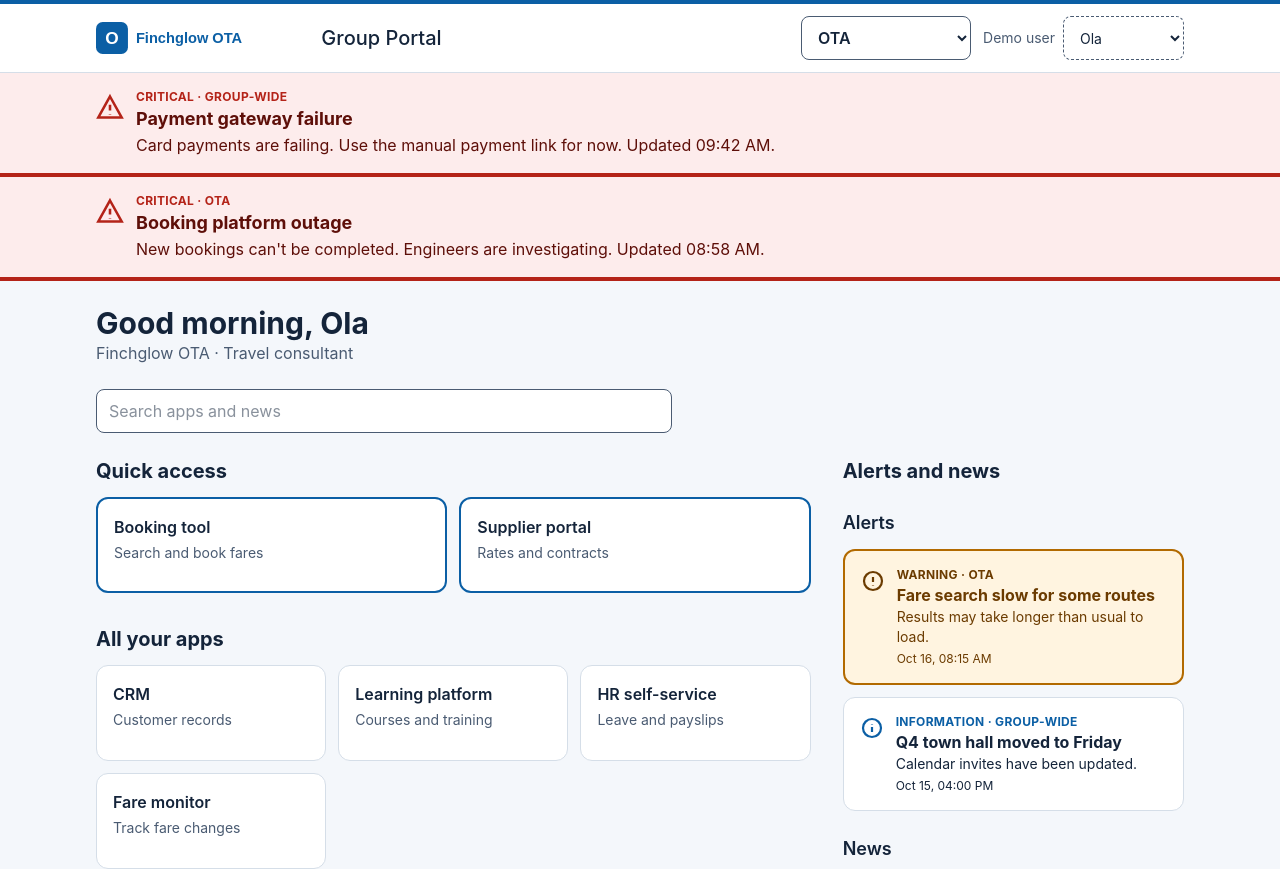
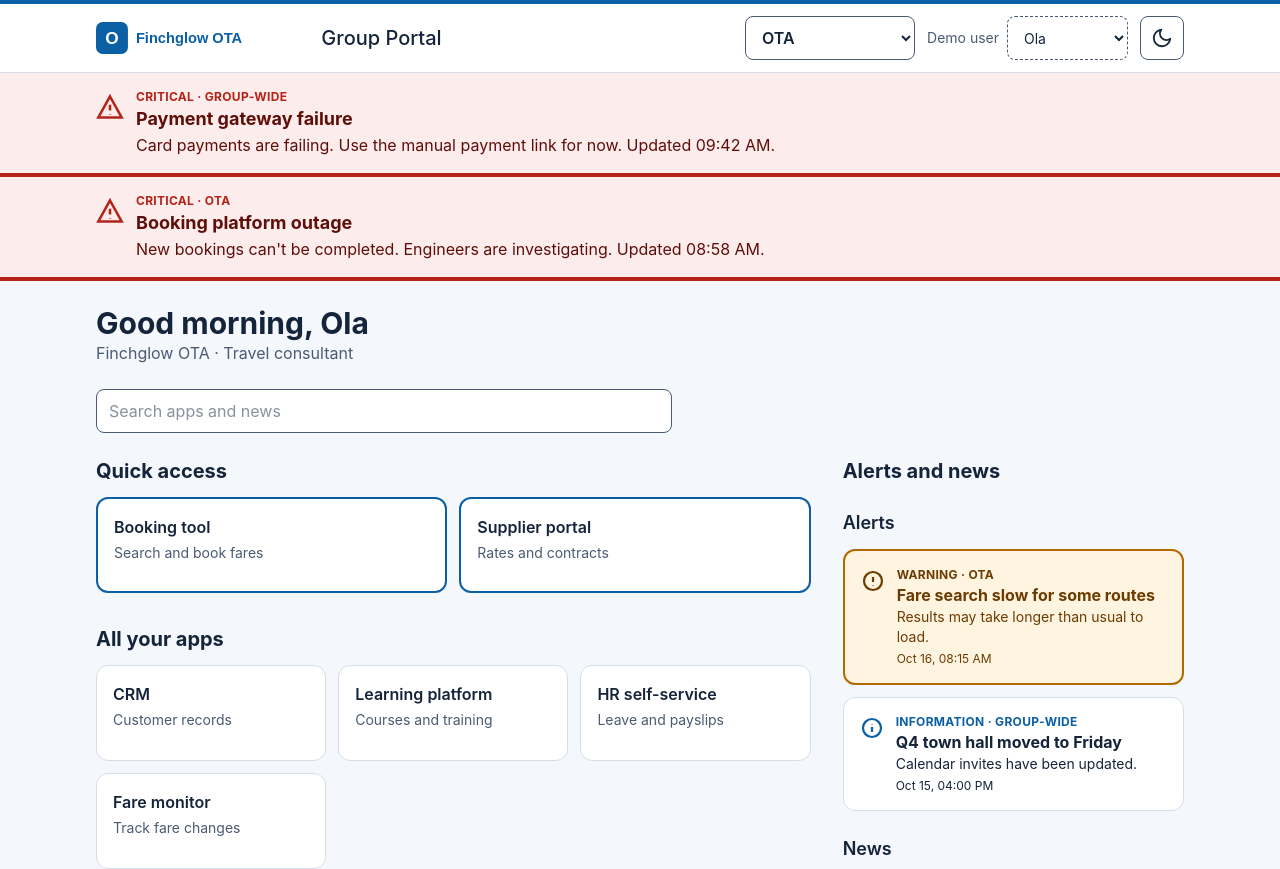
Before and after one commit to Habiboyewo/finchglow-portal, a React (Vite) app: page / in a window 1280 px wide. Shown: the top 869 px of the page. Built offline with nearby package versions, Linux system fonts and the light colour scheme.

Commit message:
dark mode toggle, dark tokens

```diff
--- a/src/components/layout/Header.tsx
+++ b/src/components/layout/Header.tsx
@@ -1,6 +1,7 @@
 import { usePortal } from "../../context/portalContext";
 import { CompanySwitcher } from "./CompanySwitcher";
 import { DemoUserPicker } from "./DemoUserPicker";
+import { ThemeToggle } from "./ThemeToggle";
 
 export function Header() {
   const { company } = usePortal();
@@ -9,16 +10,19 @@ export function Header() {
     <header className="border-b border-t-4 border-b-line border-t-accent bg-surface">
       <div className="mx-auto flex max-w-6xl flex-wrap items-center gap-4 px-4 py-3 sm:px-8">
         <div className="flex items-center gap-3">
-          <img
-            src={company.logo}
-            alt={`Finchglow ${company.name}`}
-            className="h-8 w-auto"
-          />
+          <span className="rounded-md dark:bg-white dark:p-1">
+            <img
+              src={company.logo}
+              alt={`Finchglow ${company.name}`}
+              className="h-8 w-auto"
+            />
+          </span>
           <p className="text-xl font-medium text-fg">Group Portal</p>
         </div>
         <div className="ml-auto flex flex-wrap items-center gap-3">
           <CompanySwitcher />
           <DemoUserPicker />
+          <ThemeToggle />
         </div>
       </div>
     </header>
--- /dev/null
+++ b/src/components/layout/ThemeToggle.tsx
@@ -0,0 +1,64 @@
+import { useEffect, useState } from "react";
+
+type Theme = "light" | "dark";
+
+const STORAGE_KEY = "portal-theme";
+
+function getInitialTheme(): Theme {
+  try {
+    const saved = localStorage.getItem(STORAGE_KEY);
+    if (saved === "light" || saved === "dark") return saved;
+  } catch {
+    // Storage can be blocked, so fall through to the system setting
+  }
+  return window.matchMedia("(prefers-color-scheme: dark)").matches
+    ? "dark"
+    : "light";
+}
+
+export function ThemeToggle() {
+  const [theme, setTheme] = useState<Theme>(getInitialTheme);
+
+  useEffect(() => {
+    document.documentElement.dataset.theme = theme;
+    try {
+      localStorage.setItem(STORAGE_KEY, theme);
+    } catch {
+      // Not saving the choice is fine, the toggle still works
+    }
+  }, [theme]);
+
+  const isDark = theme === "dark";
+  const label = isDark ? "Switch to light mode" : "Switch to dark mode";
+
+  return (
+    <button
+      type="button"
+      aria-label={label}
+      title={label}
+      onClick={() => setTheme(isDark ? "light" : "dark")}
+      className="flex h-11 w-11 items-center justify-center rounded-lg border border-muted bg-surface text-fg"
+    >
+      <svg
+        aria-hidden="true"
+        width="22"
+        height="22"
+        viewBox="0 0 24 24"
+        fill="none"
+        stroke="currentColor"
+        strokeWidth="2"
+        strokeLinecap="round"
+        strokeLinejoin="round"
+      >
+        {isDark ? (
+          <>
+            <circle cx="12" cy="12" r="4" />
+            <path d="M12 2v2M12 20v2M4.9 4.9l1.4 1.4M17.7 17.7l1.4 1.4M2 12h2M20 12h2M4.9 19.1l1.4-1.4M17.7 6.3l1.4-1.4" />
+          </>
+        ) : (
+          <path d="M21 12.8A9 9 0 1 1 11.2 3a7 7 0 0 0 9.8 9.8z" />
+        )}
+      </svg>
+    </button>
+  );
+}
--- a/src/context/PortalProvider.tsx
+++ b/src/context/PortalProvider.tsx
@@ -17,9 +17,11 @@ export function PortalProvider({ children }: { children: ReactNode }) {
   const company = companies.find((c) => c.id === companyId) ?? companies[0];
   const role = roles[user.role];
 
-  // Re-theme the whole portal by changing one CSS variable
+    // Re-theme the whole portal: the CSS picks the light or dark accent
   useEffect(() => {
-    document.documentElement.style.setProperty("--accent", company.accent);
+    const root = document.documentElement.style;
+    root.setProperty("--accent-light", company.accent);
+    root.setProperty("--accent-dark", company.accentDark);
   }, [company]);
 
   const value = useMemo<PortalValue>(
--- a/src/index.css
+++ b/src/index.css
@@ -1,12 +1,37 @@
 @import "tailwindcss";
 
+@custom-variant dark (&:where([data-theme="dark"], [data-theme="dark"] *));
+
 :root {
+  color-scheme: light;
   --bg: #f4f7fb;
   --surface: #ffffff;
   --text: #14243a;
   --muted: #4a5b72;
   --border: #d5dee8;
-  --accent: #0b5fa5;
+  --accent: var(--accent-light, #0b5fa5);
+  --critical-bg: #fdecec;
+  --critical-line: #b42318;
+  --critical-text: #5e0f09;
+  --warning-bg: #fff4e0;
+  --warning-line: #b26a00;
+  --warning-text: #6b3b00;
+}
+
+:root[data-theme="dark"] {
+  color-scheme: dark;
+  --bg: #14181f;
+  --surface: #1c222c;
+  --text: #e8edf4;
+  --muted: #a9b4c4;
+  --border: #3a4352;
+  --accent: var(--accent-dark, #7fb2f0);
+  --critical-bg: #3a1512;
+  --critical-line: #ff8a80;
+  --critical-text: #ffdad6;
+  --warning-bg: #3a2a0a;
+  --warning-line: #e0a040;
+  --warning-text: #ffe2ae;
 }
 
 @theme inline {
@@ -16,33 +41,15 @@
   --color-muted: var(--muted);
   --color-line: var(--border);
   --color-accent: var(--accent);
+  --color-critical-bg: var(--critical-bg);
+  --color-critical-line: var(--critical-line);
+  --color-critical-text: var(--critical-text);
+  --color-warning-bg: var(--warning-bg);
+  --color-warning-line: var(--warning-line);
+  --color-warning-text: var(--warning-text);
 }
 
 :focus-visible {
   outline: 3px solid var(--accent);
   outline-offset: 2px;
 }
-
-:root {
-  --critical-bg: #fdecec;
-  --critical-line: #b42318;
-  --critical-text: #5e0f09;
-}
-
-@theme inline {
-  --color-critical-bg: var(--critical-bg);
-  --color-critical-line: var(--critical-line);
-  --color-critical-text: var(--critical-text);
-}
-
-:root {
-  --warning-bg: #fff4e0;
-  --warning-line: #b26a00;
-  --warning-text: #6b3b00;
-}
-
-@theme inline {
-  --color-warning-bg: var(--warning-bg);
-  --color-warning-line: var(--warning-line);
-  --color-warning-text: var(--warning-text);
-}
```
